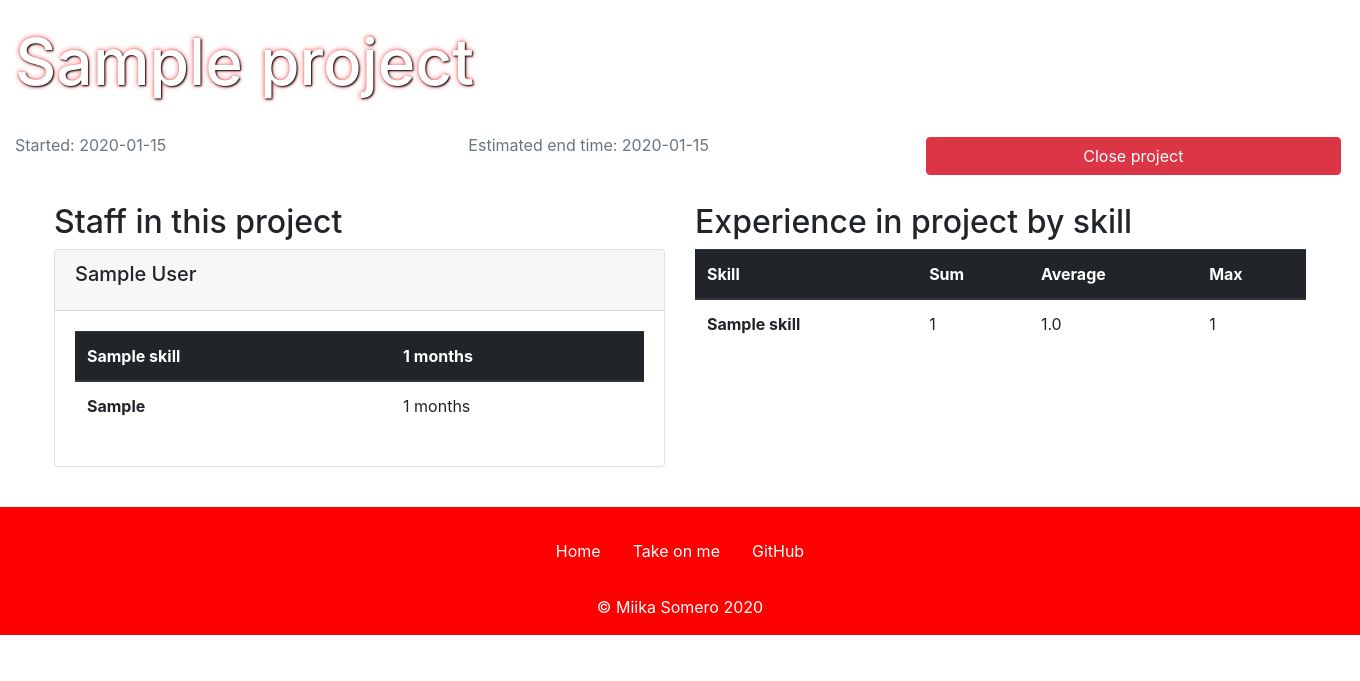
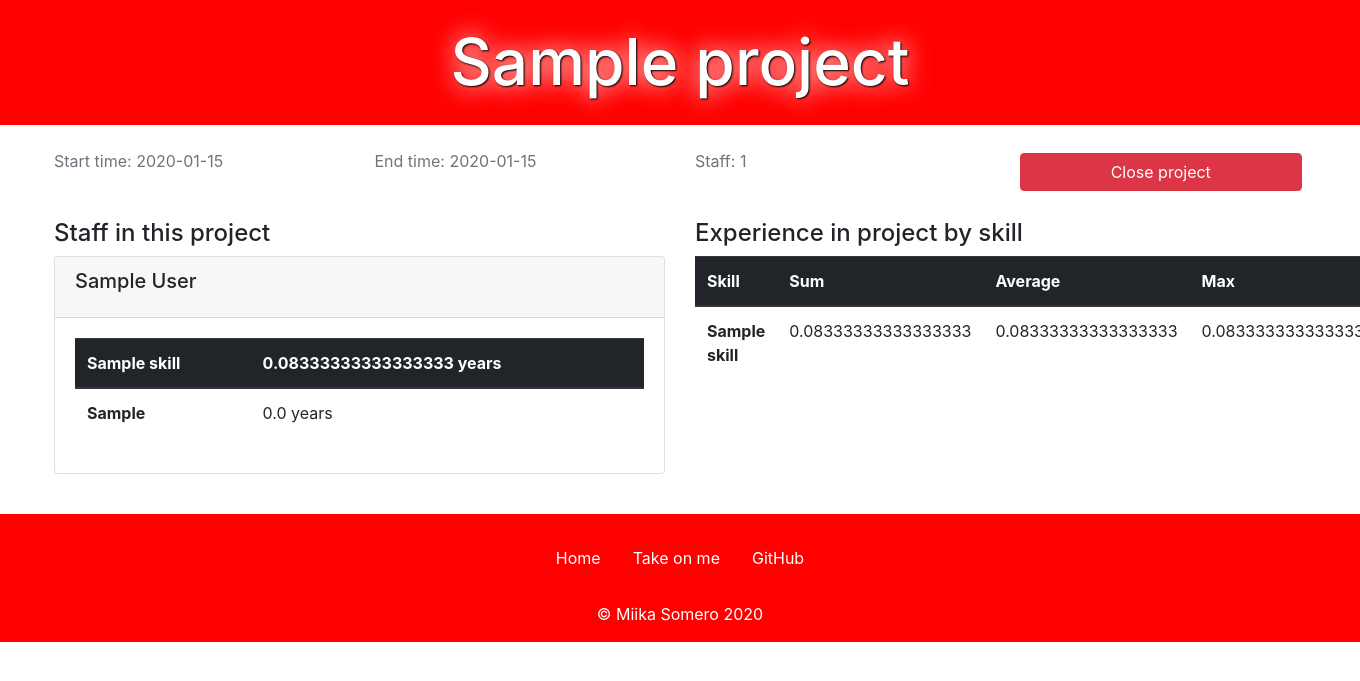
Before and after one commit to MiguelSombrero/skill-em-all, a Flask app: page /projects/1 in a window 1360 px wide; the page is wider, and only the part inside the window is pictured. Shown: the part 56-737 px from the top of that part. Run offline with Flask 2, Linux system fonts and the light colour scheme; a user stored in the database is signed in; tables that the repository leaves empty hold one stand-in row (values such as "Sample post"); some libraries are stand-ins or nearby versions.

Commit message:
refactored project layout

```diff
--- a/application/projects/models.py
+++ b/application/projects/models.py
@@ -24,7 +24,7 @@ class Project(Base, UserResource):
             " LEFT JOIN Account_project ON Project.id = Account_project.project_id"
             " LEFT JOIN Account ON Account.id = Account_project.account_id"
             " WHERE Project.owner_id = :owner_id"
-            " AND Project.active = 1"
+            " AND Project.active = '1'"
             " GROUP BY Project.id, Account.name"
         ).params(owner_id=owner_id)
 
--- a/application/templates/macros.html
+++ b/application/templates/macros.html
@@ -15,14 +15,14 @@
     <thead class="thead-dark">
       <tr>
         <th scope="col">{{ skill.name }}</th>
-        <th scope="col">{{ skill.experiences | sum(attribute='experience') }} months</th>
+        <th scope="col">{{ skill.experiences | sum(attribute='experience') / 12 | round }} years</th>
       </tr>
     </thead>
     <tbody>
     {% for experience in skill.experiences %}
       <tr>
         <th scope="row">{{ experience.experience_type }}</th>
-        <td>{{ experience.experience }} months</td>
+        <td>{{ (experience.experience / 12) | round }} years</td>
       </tr>
     {% endfor%}
     </tbody>
--- a/application/templates/projects/project.html
+++ b/application/templates/projects/project.html
@@ -2,19 +2,19 @@
 {% import "macros.html" as macros %}
 
 {% block body %}
-<div class="row mt-4 mb-4">
-  <div class="col">
-    <h1>{{ project.name }} </h1>
+{{ macros.banner(project.name) }}
+
+<div class="row m-4">
+  <div class="col-12 col-md-3">
+    <p class="text-muted">Start time: {{ project.start_date }}</p>
   </div>
-</div>
-<div class="row">
-  <div class="col-12 col-md-4">
-    <p class="text-muted">Started: {{ project.start_date }}</p>
+  <div class="col-12 col-md-3">
+    <p class="text-muted">End time: {{ project.end_date }}</p>
   </div>
-  <div class="col-12 col-md-4">
-    <p class="text-muted">Estimated end time: {{ project.end_date }}</p>
+  <div class="col-12 col-md-3">
+    <p class="text-muted">Staff: {{ project.staff|length }}</p>
   </div>
-  <div class="col-12 col-md-4">
+  <div class="col-12 col-md-3">
     <form class="my-2 my-lg-0 p-1" method="POST" action="{{ url_for('project_set_inactive', project_id=project.id) }}">
       <input type="submit" class="btn btn-danger my-2 my-sm-0" style="width: 100%;" value="Close project"/>
     </form>
@@ -22,7 +22,7 @@
 </div>
 <div class="row m-4">
   <div class="col-12 col-md-6">
-    <h2>Staff in this project</h2>
+    <h4>Staff in this project</h4>
 
     {% for employee in project.staff %}
     <div class="card mb-3">
@@ -36,7 +36,7 @@
     {% endfor %}
   </div>
   <div class="col-12 col-md-6">
-    <h2>Experience in project by skill</h2>
+    <h4>Experience in project by skill</h4>
 
     <table class="table table-hover">
       <thead class="thead-dark">
@@ -51,9 +51,9 @@
       {% for skill in project_skills %}
         <tr>
           <th scope="row">{{ skill.name }}</th>
-          <td>{{ skill.experience }}</td>
-          <td>{{ skill.experience / project.staff|length }}</td>
-          <td>{{ skill.max }}</td>
+          <td>{{ skill.experience / 12 }}</td>
+          <td>{{ skill.experience / project.staff|length / 12 }}</td>
+          <td>{{ skill.max / 12 }}</td>
         </tr>
       {% endfor%}
       </tbody>
```
